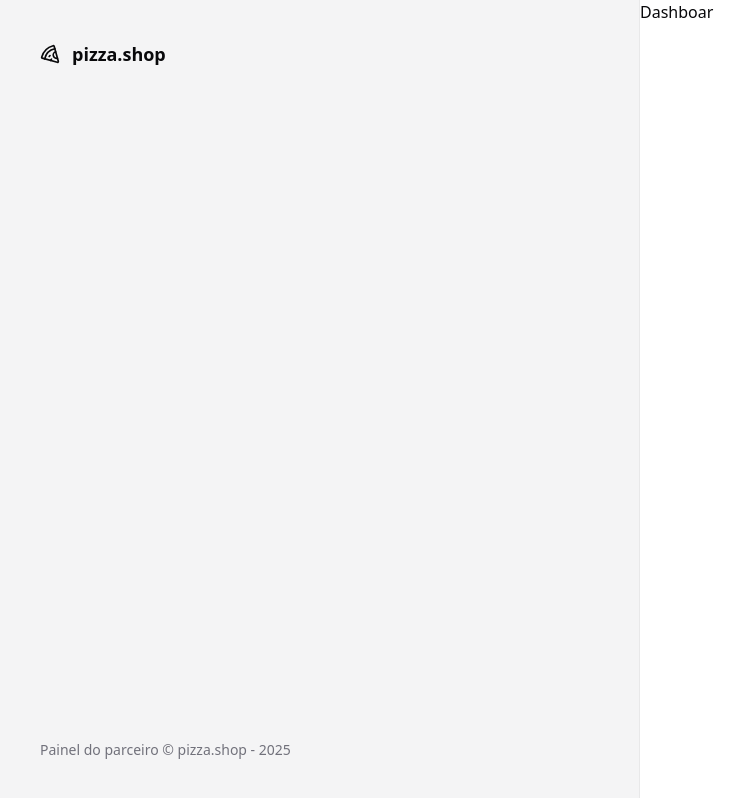
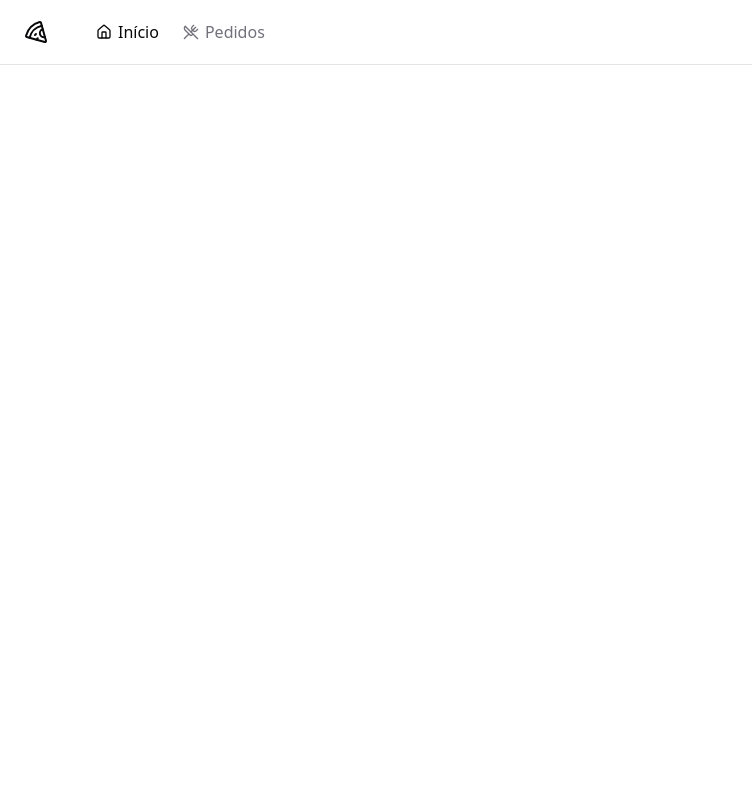
Before and after one commit to helitonns/pizza.shop, a React (Vite) app: page / in a window 1280 px wide. Shown: the whole page, without its empty margins (0-752 px from the left). Built offline with nearby package versions, Linux system fonts and the light colour scheme.

Commit message:
Layout do app com cabecalho

```diff
--- a/package.json
+++ b/package.json
@@ -12,6 +12,7 @@
   "dependencies": {
     "@hookform/resolvers": "^5.0.1",
     "@radix-ui/react-label": "^2.1.4",
+    "@radix-ui/react-separator": "^1.1.4",
     "@radix-ui/react-slot": "^1.2.0",
     "@tailwindcss/vite": "^4.1.5",
     "class-variance-authority": "^0.7.1",
--- /dev/null
+++ b/src/components/header.tsx
@@ -0,0 +1,28 @@
+import { Separator } from "@radix-ui/react-separator";
+import { Home, Pizza, UtensilsCrossed } from "lucide-react";
+import { NavLink } from "./nav-link";
+
+
+export function Header(){
+  return(
+    <header className="border-b">
+      <div className="flex items-center h-16 gap-6 px-6">
+        <Pizza className="w-6 h-6" />
+
+        <Separator orientation="vertical" className="h-6"/>
+
+        <nav className="flex items-center space-x-4 lg:space-x-6">
+          <NavLink to="/">
+            <Home className="w-4 h-4" />
+            Início
+          </NavLink>
+
+          <NavLink to="/oreder">
+            <UtensilsCrossed className="w-4 h-4" />
+            Pedidos
+          </NavLink>
+        </nav>
+      </div>
+    </header>
+  );
+}
--- /dev/null
+++ b/src/components/nav-link.tsx
@@ -0,0 +1,15 @@
+import { Link, LinkProps, useLocation } from "react-router-dom";
+
+export type NavLinkPorps = LinkProps;
+
+export function NavLink(props: NavLinkPorps){
+  const { pathname } = useLocation();
+
+  return (
+    <Link
+      data-current={pathname === props.to}
+      className="flex items-center gap-1.5 font-medium text-muted-foreground hover:text-foreground data-[current=true]:text-foreground"
+      {...props}
+    />
+  );
+}
--- /dev/null
+++ b/src/components/ui/separator.tsx
@@ -0,0 +1,26 @@
+import * as React from "react"
+import * as SeparatorPrimitive from "@radix-ui/react-separator"
+
+import { cn } from "@/lib/utils"
+
+function Separator({
+  className,
+  orientation = "horizontal",
+  decorative = true,
+  ...props
+}: React.ComponentProps<typeof SeparatorPrimitive.Root>) {
+  return (
+    <SeparatorPrimitive.Root
+      data-slot="separator-root"
+      decorative={decorative}
+      orientation={orientation}
+      className={cn(
+        "bg-border shrink-0 data-[orientation=horizontal]:h-px data-[orientation=horizontal]:w-full data-[orientation=vertical]:h-full data-[orientation=vertical]:w-px",
+        className
+      )}
+      {...props}
+    />
+  )
+}
+
+export { Separator }
--- a/src/pages/_layouts/app.tsx
+++ b/src/pages/_layouts/app.tsx
@@ -1,20 +1,12 @@
-import { Pizza } from "lucide-react";
+import { Header } from "@/components/header";
 import { Outlet } from "react-router-dom";
 
 export function AppLayout(){
   return (
-    <div className="min-h-screen grid grid-cols-2">
-      <div className="h-full border-r border-foreground/5 bg-muted p-10 text-muted-foreground flex flex-col justify-between">
-        <div className="flex items-center gap-3 text-lg font-medium text-foreground">
-          <Pizza className="h-5 w-5"/>
-          <span className="font-semibold">pizza.shop</span>
-        </div>
-        <footer className="text-sm">
-          Painel do parceiro &copy; pizza.shop - {new Date().getFullYear()}
-        </footer>
-      </div>
+    <div className="flex flex-col min-h-screen antialiased">
+      <Header />
 
-      <div>
+      <div className="flex flex-col flex-1 gap-4 p-8 pt-6">
         <Outlet />
       </div>
     </div>
--- a/src/pages/_layouts/auth.tsx
+++ b/src/pages/_layouts/auth.tsx
@@ -3,7 +3,7 @@
 
 export function AuthLayout(){
   return (
-    <div className="grid min-h-screen grid-cols-2">
+    <div className="grid min-h-screen grid-cols-2 antialiased">
       <div className="flex flex-col justify-between h-full p-10 border-r border-foreground/5 bg-muted text-muted-foreground">
         <div className="flex items-center gap-3 text-lg font-medium text-foreground">
           <Pizza className="w-5 h-5"/>
--- a/src/pages/app/dashboard.tsx
+++ b/src/pages/app/dashboard.tsx
@@ -4,7 +4,6 @@
   return(
     <>
       <Helmet title="Dashboard"/>
-      <h1>Dashboar</h1>
     </>
   );
 }
```
Also changed, not shown: 1 other file (tests, documents, lock files or other folders).
